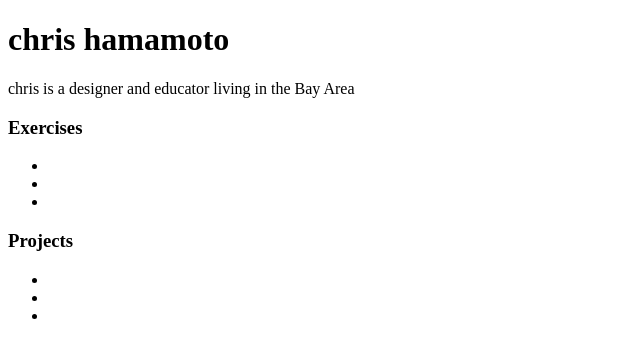
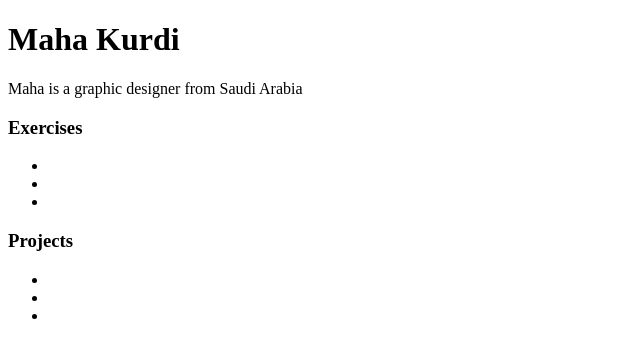
Before and after one commit to mahakurdi/interactive1, a plain HTML site: page index.html in a window 1280 px wide. Shown: the whole page, without its empty margins (0-640 px from the left). Drawn offline with Linux system fonts and the light colour scheme.

Commit message:
Change test

```diff
--- a/index.html
+++ b/index.html
@@ -9,8 +9,8 @@
 
 <body>
   <div class="main">
-    <h1>chris hamamoto</h1>
-    <p>chris is a designer and educator living in the Bay Area</p>
+    <h1>Maha Kurdi</h1>
+    <p>Maha is a graphic designer from Saudi Arabia</p>
     <div id="exercises">
       <h3>Exercises</h3>
       <ul>
```
